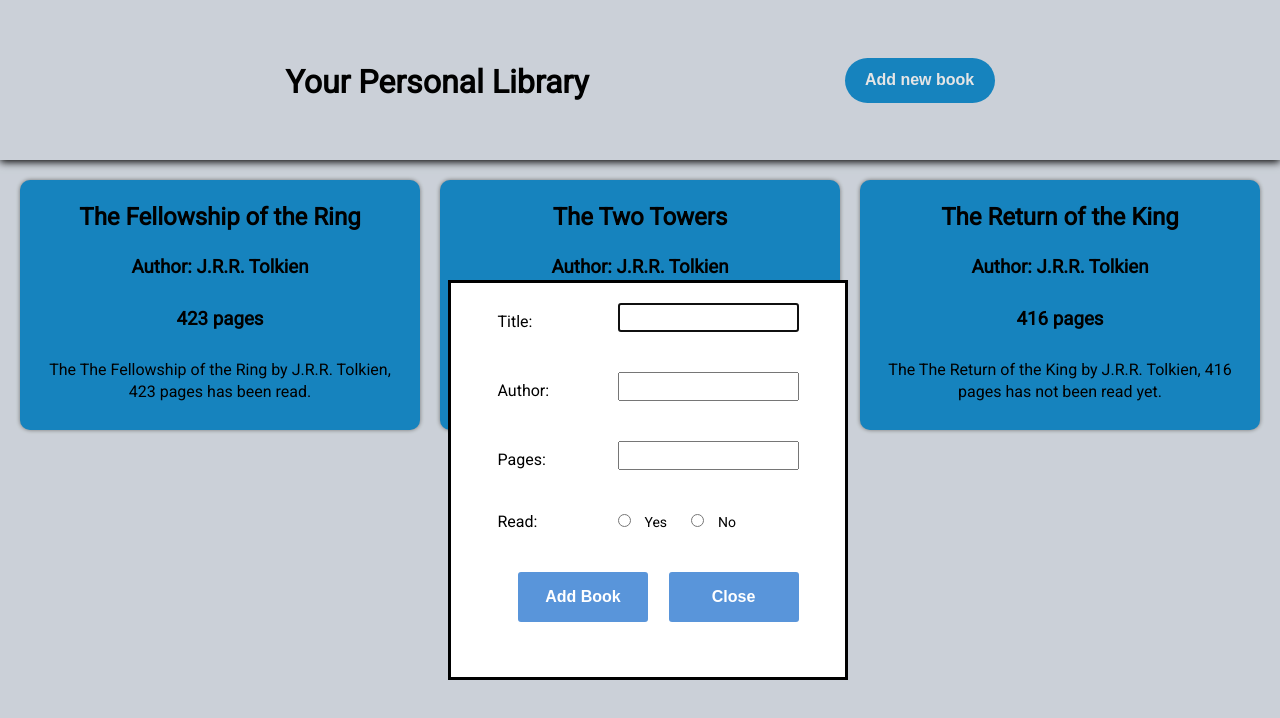
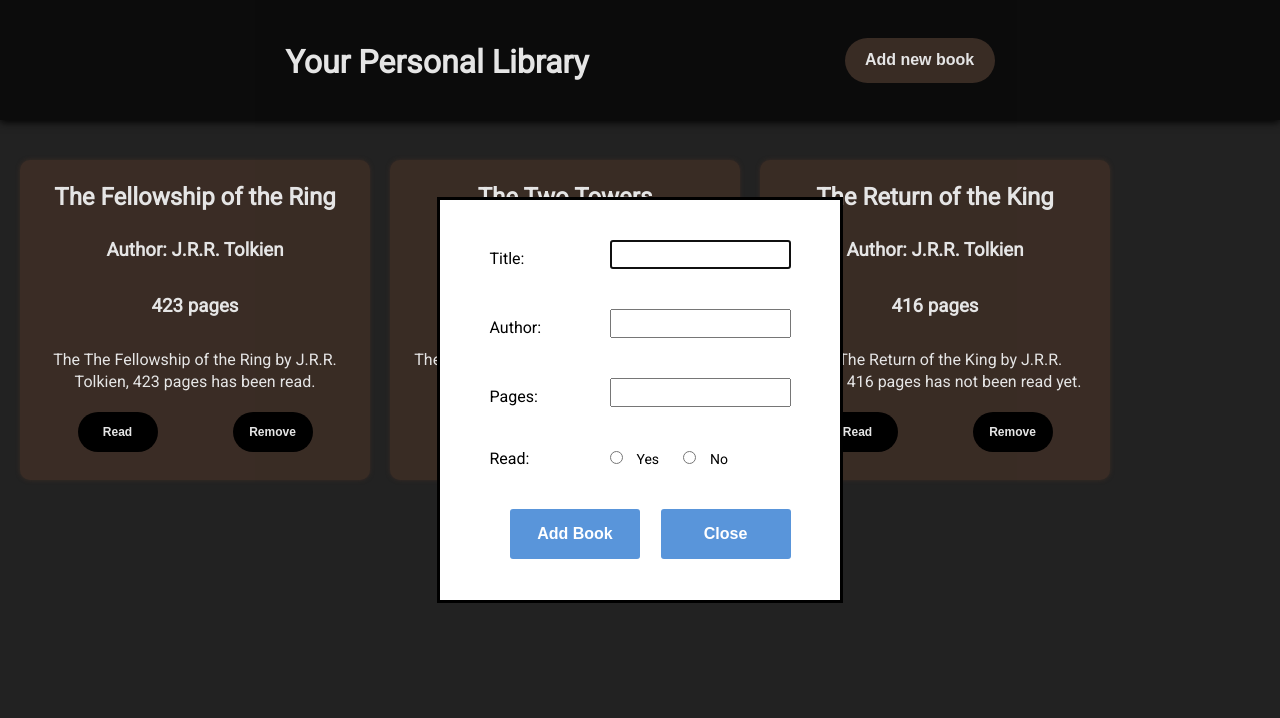
Before and after one commit to chrscalco/top_library, a plain HTML site: page index.html in a window 1280 px wide. Both pictures are taken after a click on the button "Add new book". Drawn offline with Linux system fonts and the light colour scheme.

Commit message:
Completed the exercise only thing is the info function doesnt work 100% correctly

```diff
--- a/index.html
+++ b/index.html
@@ -8,51 +8,44 @@
     <script src="script.js" defer></script>
 </head>
 <body>
+    <div class="main">
         <div class="header">
             <h1>Your Personal Library</h1>
             <button id="add">Add new book</button>
         </div>
-
         <div id="container">
-
+        </div>
 
     </div>
 
-
     <dialog id="book-dialog">
+        <div class="dialog-div">
             <form action="#" id="dialog-form">
-
                 <div class="form-row">
                     <label for="title">Title:</label>
                     <input type="text" name="title" id="title">
                 </div>
-
                 <div class="form-row">
                     <label for="author">Author:</label>
                     <input type="text" name="author" id="author">
                 </div>
-
                 <div class="form-row">
                     <label for="pages">Pages:</label>
                     <input type="number" name="pages" id="pages">
                 </div>
-
                 <fieldset class="legacy-form-row">
                     <legend>Read:</legend>
                     <input type="radio" name="read" id="yes-read" value="true">
                     <label for="yes-read" class="radio-label">Yes</label>
-
                     <input type="radio" name="read" id="no-read" value="false">
                     <label for="no-read" class="radio-label">No</label>
-
                 </fieldset>
-
                 <div class="form-row">
                     <button id="save-book">Add Book</button>
                     <button id="close-modal">Close</button>
                 </div>
-
             </form>
+        </div>
     </dialog>
 
 </body>
--- a/script.js
+++ b/script.js
@@ -5,18 +5,69 @@ function Book(title, author, pages, read) {
     this.author = author;
     this.pages = pages;
     this.read = read;
+    this.listNum = 0;
     this.info = function () {
-        if (read === true) {
+        if (read) {
             return "The " + title + " by " + author + ", "  + pages + " pages has been read.";
         } else {
             return "The " + title + " by " + author + ", "  + pages + " pages has not been read yet.";
         }
+    }
+
+    this.changeInfo = function () {
+        read = !read;
     }
 }
 
 function addBookToLibrary (title, author, pages, read) {
     book = new Book(title, author, pages, read);
     myLibrary.push(book);
+}
+
+function removeBookFromLibrary (num) {
+    myLibrary.splice(num,1);
+}
+
+function refreshList (arr) {
+    for(i=0; i<arr.length; i++) {
+        const bookValue = document.getElementsByClassName("book")[i];
+        bookValue.setAttribute("value", i);
+        arr[i].listNum = i;
+    }
+}
+
+function createButtons(book) {
+
+    const buttonDiv = document.createElement("div");
+    const deleteButton = document.createElement("button");
+    const readButton = document.createElement("button");
+
+    buttonDiv.setAttribute("id", "buttons-div");
+    deleteButton.setAttribute("id", "delete-button");
+    readButton.setAttribute("id", "read-button");
+
+    deleteButton.textContent = "Remove";
+    readButton.textContent = "Read";
+
+    buttonDiv.appendChild(readButton);
+    buttonDiv.appendChild(deleteButton);
+    book.appendChild(buttonDiv);
+
+    deleteButton.addEventListener("click", () => {
+
+        let num = book.getAttribute("value");
+        container.removeChild(document.getElementsByClassName("book")[num]);
+        removeBookFromLibrary(num);
+        refreshList(myLibrary);
+    })
+
+    readButton.addEventListener("click", () => {
+        let num = book.getAttribute("value");
+        myLibrary[num].changeInfo();
+        const toggleRead = document.getElementsByClassName("read")[num];
+        toggleRead.textContent = myLibrary[num].info();
+    })
+
 }
 
 addBookToLibrary("The Fellowship of the Ring","J.R.R. Tolkien", 423, true);
@@ -36,8 +87,12 @@ function showLibrary(arr) {
 
     for (i=0; i<arr.length; i++) {
 
+        arr[i].listNum = i;
+
         const book = document.createElement("div");
         book.classList.add("book");
+        book.setAttribute("value", i);
+
 
         const titleText = document.createElement("h2");
         titleText.textContent = arr[i].title;
@@ -46,13 +101,17 @@ function showLibrary(arr) {
         const pagesText = document.createElement("h3");
         pagesText.textContent = arr[i].pages + " pages";
         const readText = document.createElement("p");
+        readText.classList.add("read");
         readText.textContent = arr[i].info();
 
         book.appendChild(titleText);
         book.appendChild(authorText);
         book.appendChild(pagesText);
         book.appendChild(readText);
+        createButtons(book);
+
         container.appendChild(book);
+
     }
 }
 
--- a/style.css
+++ b/style.css
@@ -17,15 +17,43 @@ body {
     font-family: 'robotoregular',sans-serif;
 }
 
+.main {
+    display: flex;
+    flex-direction: column;
+    width: 100vw;
+    height: 100vh;
+}
+
 .header {
     display: flex;
     padding: 20px;
-    background-color: #E2E8F0;
+    background-color: #0D0D0D;
+    color: white;
+    height: 15vh;
     justify-content: center;
     align-items: center;
-    height: 20vh;
     box-shadow: 0px 2px 8px black;
     position: relative;
+}
+
+button {
+    font-size: 12px;
+    font-weight: bold;
+    text-align: center;
+    color: white;
+    background-color: black;
+    border: none;
+    width: 80px;
+    height: 40px;
+    border-radius: 26px;
+    padding: 10px 10px;
+    cursor: pointer;
+}
+
+#buttons-div {
+    display: flex;
+    align-items: center;
+    justify-content: space-around;
 }
 
 #add {
@@ -33,7 +61,7 @@ body {
     font-weight: bold;
     text-align: center;
     color: white;
-    background-color: #1992D4;
+    background-color: #403129;
     border: none;
     width: 150px;
     height: 45px;
@@ -45,39 +73,44 @@ body {
 
 #container {
     padding: 20px;
+    padding-top: 40px;
+    flex: auto;
     display: grid;
     gap: 20px;
-    height: 80vh;
-    grid-template-columns: repeat(auto-fill, minmax(350px, 1fr));
-    background-color: #E2E8F0;
+    grid-template-columns: repeat(auto-fill, 350px);
+    background-color: #262626;
 }
 
 .book {
     display: grid;
-    grid-template-rows: repeat(4,1fr);
+    grid-template-rows: repeat(5,1fr);
+    grid-auto-flow: row;
     text-align: center;
-    background-color: #1992D4;
-    max-height: 250px;
+    background-color: #403129;
+    color: white;
+    height: 320px;
     padding: 20px;
     border-radius: 10px;
-    box-shadow: 0px 0px 4px grey;
+    box-shadow: 0px 0px 4px #403129;
 }
 
-dialog {
+#book-dialog {
+   margin: auto;
+}
+
+.dialog-div {
     display: grid;
     align-items: center;
     justify-content: center;
     padding: 20px;
     height: 400px;
     width: 400px;
-    position: relative;
-    top: 35vh;
-    left: 35vw;
 }
 
 /* Dialog Form */
 
 .form-row {
+    margin-top: 20px;
     margin-bottom: 40px;
     display: flex;
     justify-content: center;
```
Lines whose indentation alone changed are shown as unchanged.
